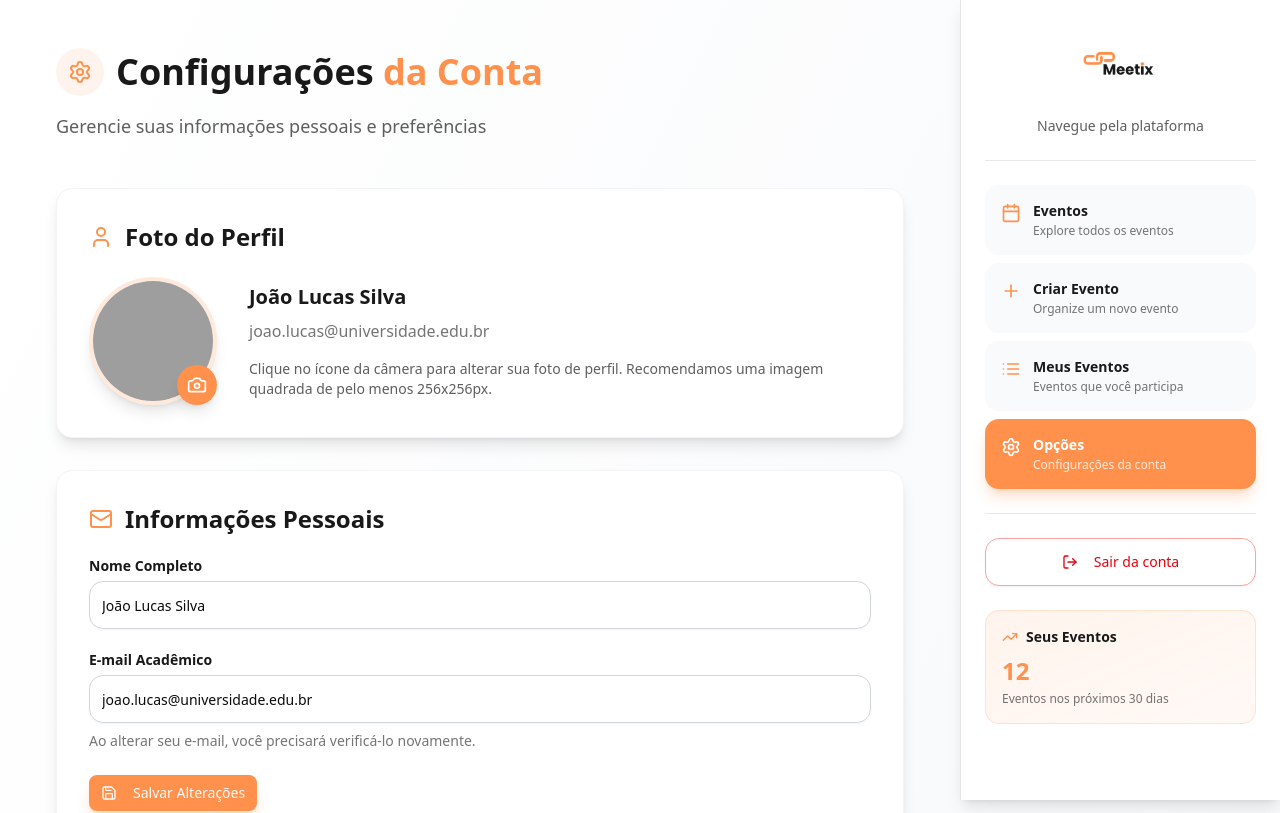
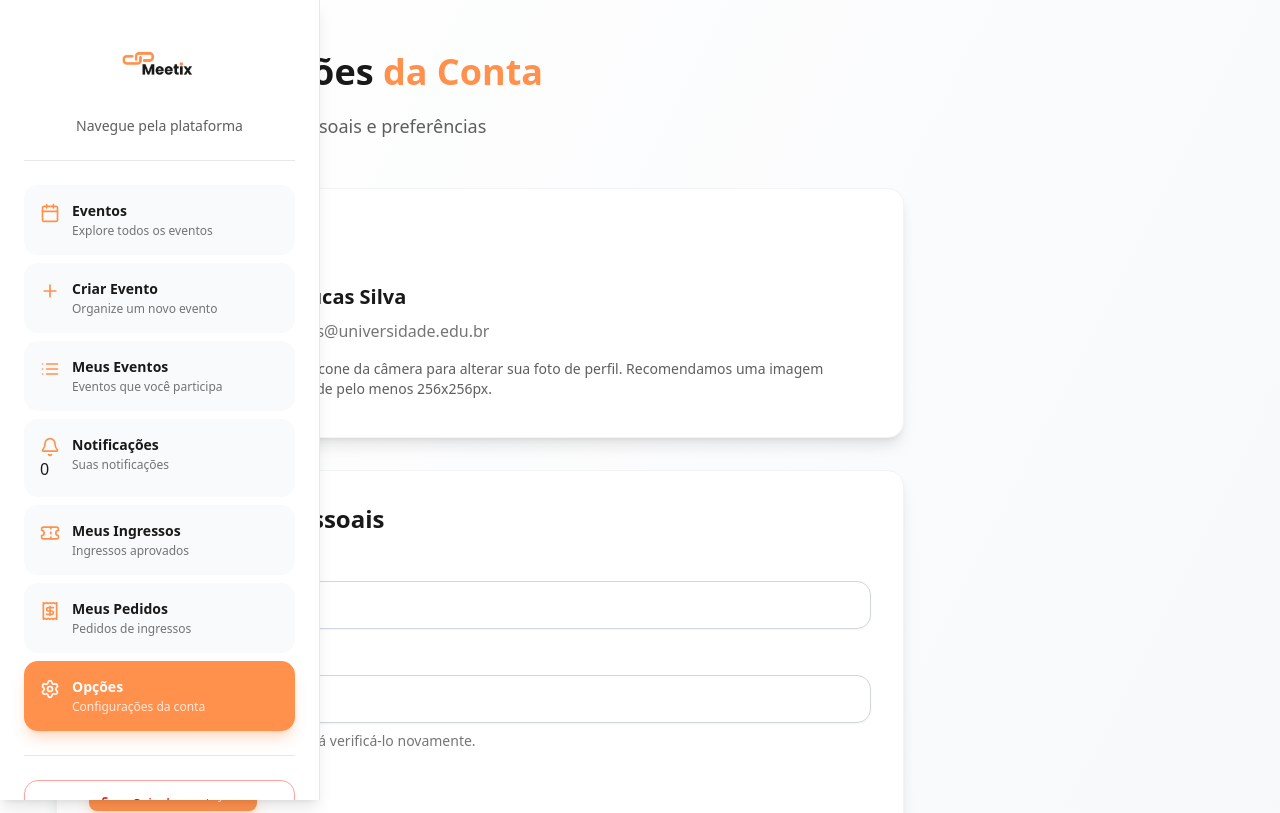
Before and after one commit to JoaoLucasCordeiro/meetix-frontend, a React (Vite) app: page /opcoes in a window 1280 px wide. Shown: the top 813 px of the page. Built offline with nearby package versions, Linux system fonts and the light colour scheme; no server answers; grey boxes are pictures that could not be loaded.

Commit message:
feat: implementar sidebar responsivo com menu hamburger e notificações

```diff
--- a/src/components/shared/all/Sidebar.tsx
+++ b/src/components/shared/all/Sidebar.tsx
@@ -1,11 +1,38 @@
-import { Calendar, Plus, List, Settings, LogOut, TrendingUp } from "lucide-react";
+import { Calendar, Plus, List, Settings, LogOut, TrendingUp, Ticket, Receipt, Bell, Menu, X } from "lucide-react";
 import { Link, useLocation, useNavigate } from "react-router-dom";
-import { motion } from "framer-motion";
+import { motion, AnimatePresence } from "framer-motion";
 import { Button } from "@/components/ui/button";
+import { useState, useEffect } from "react";
+import { notificationAPI } from "@/lib/api";
 
-export default function Sidebar() {
+interface SidebarProps {
+    isOpen: boolean;
+    onClose: () => void;
+}
+
+export default function Sidebar({ isOpen, onClose }: SidebarProps) {
     const location = useLocation();
     const navigate = useNavigate();
+    const [unreadCount, setUnreadCount] = useState(0);
+
+    useEffect(() => {
+        // Fetch initial unread count
+        fetchUnreadCount();
+
+        // Poll for new notifications every 30 seconds
+        const interval = setInterval(fetchUnreadCount, 30000);
+
+        return () => clearInterval(interval);
+    }, []);
+
+    const fetchUnreadCount = async () => {
+        try {
+            const result = await notificationAPI.getUnreadCount();
+            setUnreadCount(result.count);
+        } catch (error) {
+            console.error('Erro ao buscar notificações:', error);
+        }
+    };
 
     const menuItems = [
         {
@@ -27,6 +54,25 @@ export default function Sidebar() {
             description: "Eventos que você participa"
         },
         {
+            name: "Notificações",
+            href: "/notificacoes",
+            icon: Bell,
+            description: "Suas notificações",
+            badge: unreadCount
+        },
+        {
+            name: "Meus Ingressos",
+            href: "/meus-ingressos",
+            icon: Ticket,
+            description: "Ingressos aprovados"
+        },
+        {
+            name: "Meus Pedidos",
+            href: "/meus-pedidos",
+            icon: Receipt,
+            description: "Pedidos de ingressos"
+        },
+        {
             name: "Opções",
             href: "/opcoes",
             icon: Settings,
@@ -42,19 +88,51 @@ export default function Sidebar() {
         navigate("/login");
     };
 
+    const handleLinkClick = () => {
+        // Fecha o sidebar em mobile quando um link é clicado
+        if (window.innerWidth < 1024) {
+            onClose();
+        }
+    };
+
     return (
-        <motion.aside
-            initial={{ opacity: 0, x: 20 }}
-            animate={{ opacity: 1, x: 0 }}
-            transition={{ duration: 0.5 }}
-            className="fixed right-0 top-0 h-screen w-80 bg-white border-l border-gray-200 shadow-lg overflow-y-auto z-40"
+        <>
+            {/* Overlay para mobile */}
+            <AnimatePresence>
+                {isOpen && (
+                    <motion.div
+                        initial={{ opacity: 0 }}
+                        animate={{ opacity: 1 }}
+                        exit={{ opacity: 0 }}
+                        transition={{ duration: 0.2 }}
+                        className="fixed inset-0 bg-black/50 z-40 lg:hidden"
+                        onClick={onClose}
+                    />
+                )}
+            </AnimatePresence>
+
+            {/* Sidebar */}
+            <aside
+                className={`fixed left-0 top-0 h-screen w-80 bg-white border-r border-gray-200 shadow-lg overflow-y-auto z-50 transition-transform duration-300 ease-in-out
+                    ${isOpen ? 'translate-x-0' : '-translate-x-full'}
+                    lg:translate-x-0
+                `}
             >
             <div className="p-6 space-y-6">
+                {/* Close button for mobile */}
+                <button
+                    onClick={onClose}
+                    className="lg:hidden absolute top-4 right-4 p-2 rounded-lg hover:bg-gray-100 transition-colors"
+                    aria-label="Fechar menu"
+                >
+                    <X className="h-6 w-6 text-[#191919]" />
+                </button>
+
                 {/* Logo/Header */}
                 <div className="flex flex-col items-center pb-6 border-b border-gray-200">
                     <img
                         src="/logo.png"
-                        alt="Meetix Logo"
+                        alt="Zuê Logo"
                         className="h-20 w-auto mb-3"
                     />
                     <p className="text-sm text-[#191919]/70 text-center">
@@ -69,23 +147,30 @@ export default function Sidebar() {
                         return (
                             <motion.div
                                 key={item.name}
-                                initial={{ opacity: 0, x: 20 }}
+                                initial={{ opacity: 0, x: -20 }}
                                 animate={{ opacity: 1, x: 0 }}
                                 transition={{ delay: index * 0.1 }}
                             >
-                                <Link to={item.href}>
+                                <Link to={item.href} onClick={handleLinkClick}>
                                     <div
-                                        className={`flex items-start gap-3 p-4 rounded-xl transition-all duration-300 cursor-pointer group ${isActive(item.href)
+                                        className={`flex items-start gap-3 p-4 rounded-xl transition-all duration-300 cursor-pointer group relative ${isActive(item.href)
                                                 ? "bg-[#ff914d] text-white shadow-lg shadow-[#ff914d]/30"
                                                 : "bg-gray-50 hover:bg-[#ff914d]/10 text-[#191919]"
                                             }`}
                                     >
+                                        <div className="relative">
                                             <Icon
                                                 className={`h-5 w-5 mt-0.5 transition-colors ${isActive(item.href)
                                                         ? "text-white"
                                                         : "text-[#ff914d] group-hover:text-[#ff7b33]"
                                                     }`}
                                             />
+                                            {item.badge && item.badge > 0 && (
+                                                <span className="absolute -top-1 -right-2 bg-red-500 text-white text-[10px] font-bold rounded-full h-4 w-4 flex items-center justify-center">
+                                                    {item.badge > 99 ? '99+' : item.badge}
+                                                </span>
+                                            )}
+                                        </div>
                                         <div className="flex-1">
                                             <p
                                                 className={`font-semibold text-sm mb-0.5 ${isActive(item.href)
@@ -147,6 +232,7 @@ export default function Sidebar() {
                     </p>
                 </motion.div>
             </div>
-        </motion.aside>
+        </aside>
+        </>
     );
 }
```
Lines whose indentation alone changed are shown as unchanged.
